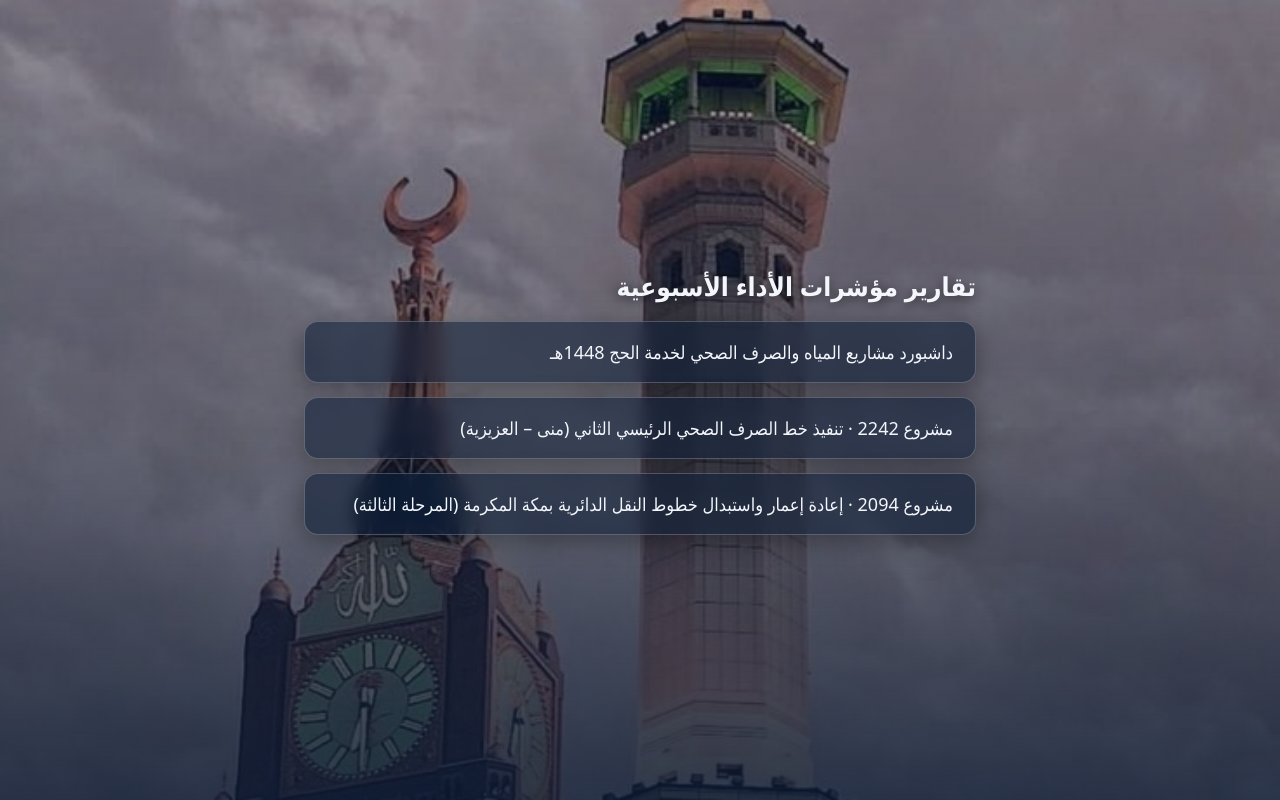
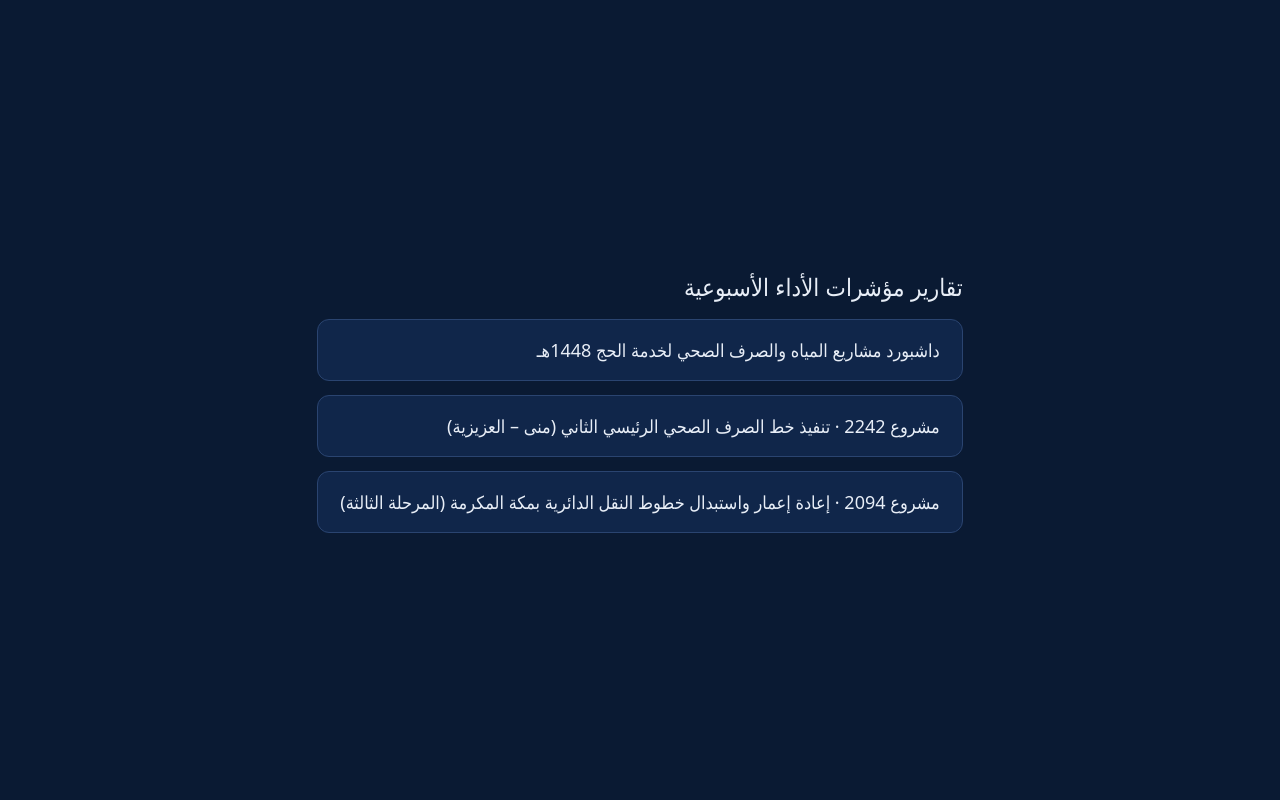
Before and after one commit to ahmedbatisha1987-coder/dashboards, a plain HTML site: page index.html in a window 1280 px wide. Drawn offline with Linux system fonts and the light colour scheme.

Commit message:
Remove landing page background image
Co-Authored-By: Claude Opus 5.5 <noreply@anthropic.com>
Claude-Session: https://claude.ai/code/session_01YaQeZDoNhSBDKJVQtLacqo

```diff
--- a/index.html
+++ b/index.html
@@ -1,15 +1,5 @@
 <!DOCTYPE html><html lang="ar" dir="rtl"><head><meta charset="utf-8"><meta name="robots" content="noindex,nofollow"><meta name="viewport" content="width=device-width,initial-scale=1"><title>داشبورد المشاريع</title>
-<style>
-html,body{margin:0;min-height:100%}
-body{color:#f3f6fb;font-family:system-ui,"Segoe UI",Tahoma,sans-serif;display:flex;min-height:100vh;align-items:center;justify-content:center;
-background:#0a1a33 url("img/bg-clock-tower.jpg") center 30%/cover no-repeat fixed}
-body::before{content:"";position:fixed;inset:0;background:linear-gradient(180deg,rgba(10,26,51,.35) 0%,rgba(10,26,51,.55) 55%,rgba(10,26,51,.85) 100%);z-index:0}
-main{position:relative;z-index:1;max-width:720px;width:100%;padding:24px;box-sizing:border-box}
-h1{font-weight:600;font-size:26px;text-shadow:0 2px 12px rgba(0,0,0,.6)}
-a{display:block;margin:14px 0;padding:18px 22px;border:1px solid rgba(255,255,255,.22);border-radius:14px;background:rgba(10,26,51,.55);
--webkit-backdrop-filter:blur(8px);backdrop-filter:blur(8px);color:#f3f6fb;text-decoration:none;font-size:18px;box-shadow:0 6px 24px rgba(0,0,0,.35)}
-a:hover{background:rgba(22,50,96,.75);border-color:rgba(120,220,140,.6)}
-</style></head>
+<style>body{margin:0;background:#0a1a33;color:#e8eef7;font-family:system-ui,"Segoe UI",Tahoma,sans-serif;display:flex;min-height:100vh;align-items:center;justify-content:center}main{max-width:720px;padding:24px}a{display:block;margin:14px 0;padding:18px 22px;border:1px solid #2a4470;border-radius:12px;background:#10264a;color:#e8eef7;text-decoration:none;font-size:18px}a:hover{background:#163260}h1{font-weight:500;font-size:24px}</style></head>
 <body><main><h1>تقارير مؤشرات الأداء الأسبوعية</h1>
 <a href="hajj-1448/">داشبورد مشاريع المياه والصرف الصحي لخدمة الحج 1448هـ</a>
 <a href="2242/">مشروع 2242 · تنفيذ خط الصرف الصحي الرئيسي الثاني (منى – العزيزية)</a>
```
Also changed, not shown: img/bg-clock-tower.jpg (deleted).
